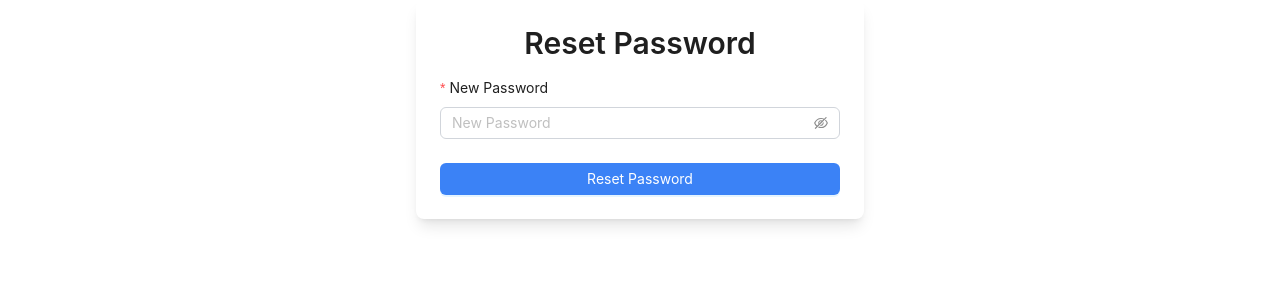
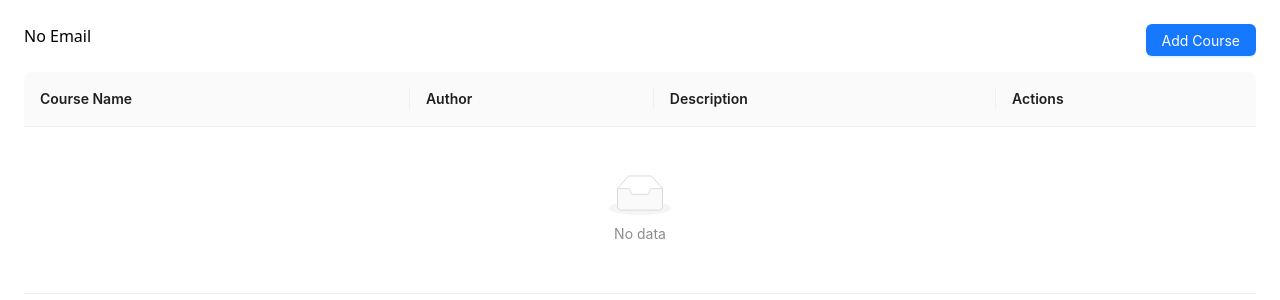
Before and after one commit to shayaan-1/Course-Management-Frontend, a React (Vite) app: page /reset-password in a window 1280 px wide. Shown: the top 300 px of the page. Built offline with nearby package versions, Linux system fonts and the light colour scheme.

Commit message:
completed teacher side

```diff
--- a/src/App.jsx
+++ b/src/App.jsx
@@ -38,15 +38,20 @@ import ResetPassword from '../src/components/ResetPassword';
 import ForgotPasswordForm from '../src/components/ForgotPassword';
 import LoginForm from './components/login';
 import RegisterForm from './components/Registerpage';
+import CourseManagement from './Teachers/Components/ManageCourses/ManageCourse';
+import AddCourse from './Teachers/Components/addcourse/AddCourses';
+import EditCourse from './Teachers/Components/editcourse/EditCourse';
 
 const App = () => (
-  <Router>
-    <Routes>
-      {/* <Route path='/' element={<RegisterForm/>}/> */}
-      <Route path="/" element={<ForgotPasswordForm />} />
-      <Route path="/reset-password" element={<ResetPassword />} />
-    </Routes>
-  </Router>
+  // <Router>
+  //   <Routes>
+  //     <Route path="/" element={<CourseManagement/>} />
+  //     <Route path="/reset-password" element={<ResetPassword />} />
+  //   </Routes>
+  // </Router>
+ <CourseManagement/>
+ //<AddCourse/>
+  //<EditCourse/>
 );
 
 export default App;
--- /dev/null
+++ b/src/Teachers/Components/ManageCourses/ManageCourse.jsx
@@ -0,0 +1,67 @@
+import React from 'react';
+import { Table, Button, Modal } from 'antd';
+//import { useNavigate } from 'react-router-dom';
+import { useDispatch, useSelector } from 'react-redux';
+import { deleteCourse } from '../../../features/courseSlice'; // Assuming the courseSlice is set up as before
+
+const CourseManagement = () => {
+  //  const navigate = useNavigate();
+    const dispatch = useDispatch();
+    const courses = useSelector(state => state.courses.courses);
+    const userEmail = useSelector(state => state.auth.loggedInUser?.email || 'No Email');
+
+    const handleAddCourse = () => {
+    //    navigate('/manage-courses/new');
+    };
+
+    const handleEditCourse = (id) => {
+      //  navigate(`/manage-courses/${id}`);
+    };
+
+    const handleDeleteCourse = (id) => {
+        Modal.confirm({
+            title: 'Are you sure you want to delete this course?',
+            onOk: () => dispatch(deleteCourse({ id })),
+        });
+    };
+
+    const columns = [
+        {
+            title: 'Course Name',
+            dataIndex: 'name',
+            key: 'name',
+        },
+        {
+            title: 'Author',
+            dataIndex: 'author',
+            key: 'author',
+        },
+        {
+            title: 'Description',
+            dataIndex: 'description',
+            key: 'description',
+        },
+        {
+            title: 'Actions',
+            key: 'actions',
+            render: (_, record) => (
+                <span>
+                    <Button onClick={() => handleEditCourse(record.id)}>Edit</Button>
+                    <Button danger onClick={() => handleDeleteCourse(record.id)}>Delete</Button>
+                </span>
+            ),
+        },
+    ];
+
+    return (
+        <div style={{ padding: '24px' }}>
+            <div style={{ display: 'flex', justifyContent: 'space-between', marginBottom: '16px' }}>
+                <div>{userEmail}</div>
+                <Button type="primary" onClick={handleAddCourse}>Add Course</Button>
+            </div>
+            <Table dataSource={courses} columns={columns} rowKey="id" />
+        </div>
+    );
+};
+
+export default CourseManagement;
--- /dev/null
+++ b/src/Teachers/Components/addcourse/AddCourses.jsx
@@ -0,0 +1,43 @@
+import React from 'react';
+import { Form, Input, Button, Select } from 'antd';
+import { useDispatch } from 'react-redux';
+import { addCourse } from '../../../features/courseSlice';
+//import { useNavigate } from 'react-router-dom';
+
+const { TextArea } = Input;
+
+const AddCourse = () => {
+    const dispatch = useDispatch();
+  //  const navigate = useNavigate();
+
+    const onFinish = (values) => {
+        dispatch(addCourse(values));
+       // navigate('/manage-courses');
+    };
+
+    return (
+        <div style={{ padding: '24px' }}>
+            <h1>Add New Course</h1>
+            <Form onFinish={onFinish} layout="vertical">
+                <Form.Item name="title" label="Title" rules={[{ required: true, message: 'Please input the course title!' }]}>
+                    <Input />
+                </Form.Item>
+                <Form.Item name="author" label="Author Name" rules={[{ required: true, message: 'Please select the author!' }]}>
+                    <Select>
+                        {/* Replace with actual author names */}
+                        <Select.Option value="Author 1">Author 1</Select.Option>
+                        <Select.Option value="Author 2">Author 2</Select.Option>
+                    </Select>
+                </Form.Item>
+                <Form.Item name="description" label="Description" rules={[{ required: true, message: 'Please input the course description!' }]}>
+                    <TextArea rows={4} />
+                </Form.Item>
+                <Form.Item>
+                    <Button type="primary" htmlType="submit">Add Course</Button>
+                </Form.Item>
+            </Form>
+        </div>
+    );
+};
+
+export default AddCourse;
--- /dev/null
+++ b/src/Teachers/Components/editcourse/EditCourse.jsx
@@ -0,0 +1,53 @@
+import React, { useEffect } from 'react';
+import { Form, Input, Button, Select } from 'antd';
+import { useDispatch, useSelector } from 'react-redux';
+import { updateCourse } from '../../../features/courseSlice';
+import { /*useNavigate*/ useParams } from 'react-router-dom';
+
+const { TextArea } = Input;
+
+const EditCourse = () => {
+    const { id } = useParams();
+    const dispatch = useDispatch();
+    //const navigate = useNavigate();
+    const course = useSelector(state => state.courses.courses.find(c => c.id === id));
+
+    const [form] = Form.useForm();
+
+    useEffect(() => {
+        if (course) {
+            form.setFieldsValue(course);
+        }
+    }, [course, form]);
+
+    const onFinish = (values) => {
+        dispatch(updateCourse({ id, updatedCourse: values }));
+       // navigate('/manage-courses');
+    };
+
+    return (
+        <div style={{ padding: '24px' }}>
+            <h1>Edit Course</h1>
+            <Form form={form} onFinish={onFinish} layout="vertical">
+                <Form.Item name="title" label="Title" rules={[{ required: true, message: 'Please input the course title!' }]}>
+                    <Input />
+                </Form.Item>
+                <Form.Item name="author" label="Author Name" rules={[{ required: true, message: 'Please select the author!' }]}>
+                    <Select>
+                        {/* Replace with actual author names */}
+                        <Select.Option value="Author 1">Author 1</Select.Option>
+                        <Select.Option value="Author 2">Author 2</Select.Option>
+                    </Select>
+                </Form.Item>
+                <Form.Item name="description" label="Description" rules={[{ required: true, message: 'Please input the course description!' }]}>
+                    <TextArea rows={4} />
+                </Form.Item>
+                <Form.Item>
+                    <Button type="primary" htmlType="submit">Update Course</Button>
+                </Form.Item>
+            </Form>
+        </div>
+    );
+};
+
+export default EditCourse;
--- /dev/null
+++ b/src/features/courseSlice.js
@@ -0,0 +1,52 @@
+import { createSlice } from '@reduxjs/toolkit';
+
+const initialState = {
+    courses: [],
+    status: 'idle', // 'idle' | 'loading' | 'succeeded' | 'failed'
+    error: null,
+};
+
+const courseSlice = createSlice({
+    name: 'courses',
+    initialState,
+    reducers: {
+        // Create a new course
+        addCourse: (state, action) => {
+            state.courses.push(action.payload);
+        },
+        // Read all courses (could be combined with fetchCourses if using an API)
+        setCourses: (state, action) => {
+            state.courses = action.payload;
+        },
+        // Update a course by id
+        updateCourse: (state, action) => {
+            const { id, updatedCourse } = action.payload;
+            const index = state.courses.findIndex(course => course.id === id);
+            if (index !== -1) {
+                state.courses[index] = updatedCourse;
+            }
+        },
+        // Delete a course by id
+        deleteCourse: (state, action) => {
+            const { id } = action.payload;
+            state.courses = state.courses.filter(course => course.id !== id);
+        },
+        // Optional: Set the loading state
+        setLoading: (state) => {
+            state.status = 'loading';
+        },
+        // Optional: Set the success state
+        setSuccess: (state) => {
+            state.status = 'succeeded';
+        },
+        // Optional: Set the failed state
+        setError: (state, action) => {
+            state.status = 'failed';
+            state.error = action.payload;
+        },
+    },
+});
+
+export const { addCourse, setCourses, updateCourse, deleteCourse, setLoading, setSuccess, setError } = courseSlice.actions;
+
+export default courseSlice.reducer;
--- a/store.js
+++ b/store.js
@@ -1,9 +1,12 @@
 import { configureStore } from '@reduxjs/toolkit';
 import authReducer from './src/features/authSlice';
+import courseReducer from './src/features/courseSlice';
+
 
 const store = configureStore({
   reducer: {
     auth: authReducer,
+    courses: courseReducer, // Add the course reducer
   },
 });
 
```
